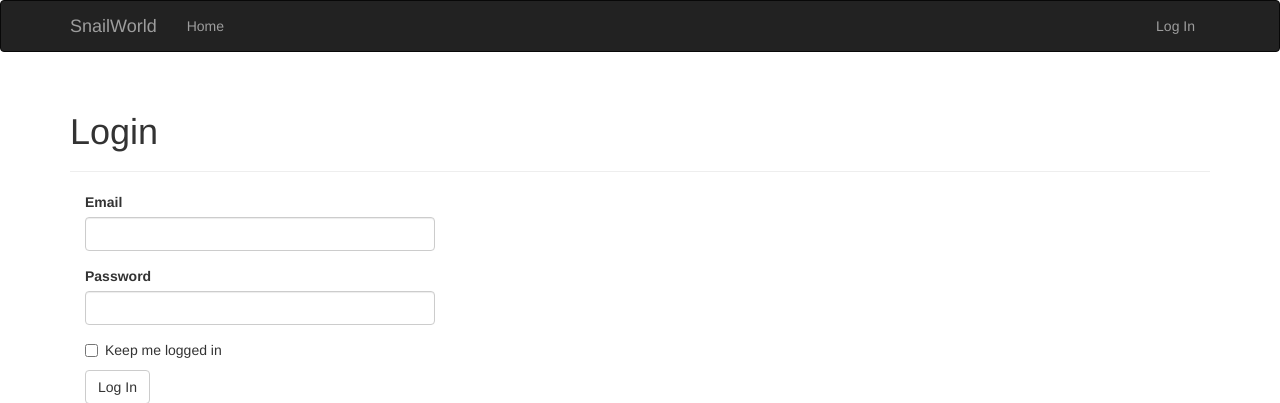
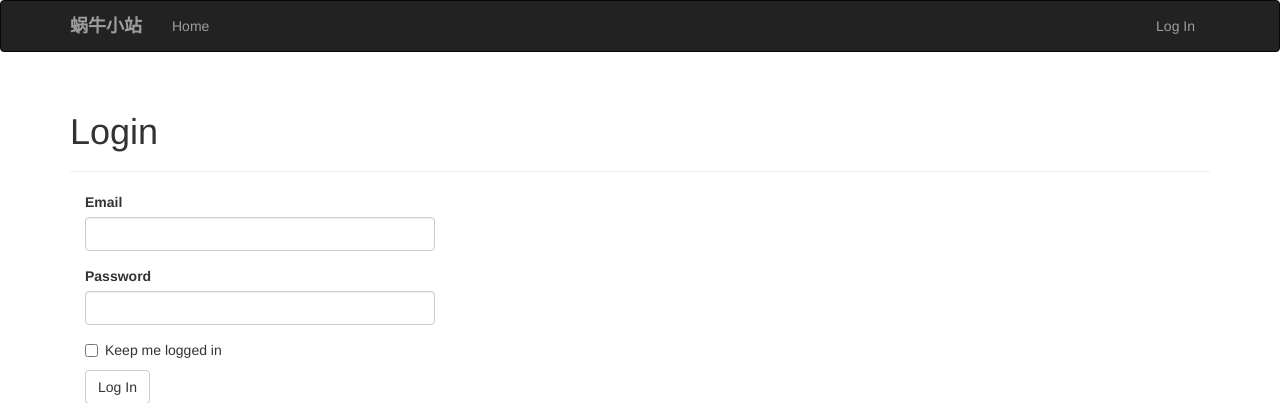
Before and after one commit to SnailZSJ/SnailBlog, a Flask app: a page that uses app/templates/base.html in a window 1280 px wide. Shown: the top 403 px of the page. Run offline with Flask 2, Linux system fonts and the light colour scheme; parts of the project's set-up code (start-up, migrations or seed data) failed here and were passed over; some libraries are stand-ins or nearby versions.

Commit message:
translate_0714

```diff
--- a/app/templates/base.html
+++ b/app/templates/base.html
@@ -19,7 +19,7 @@
                 <span class="icon-bar"></span>
                 <span class="icon-bar"></span>
             </button>
-            <a class="navbar-brand" href="{{ url_for('main.index') }}">SnailWorld</a>
+            <a class="navbar-brand" href="{{ url_for('main.index') }}"><b>蜗牛小站</b></a>
         </div>
         <div class="navbar-collapse collapse">
             <ul class="nav navbar-nav">
```
